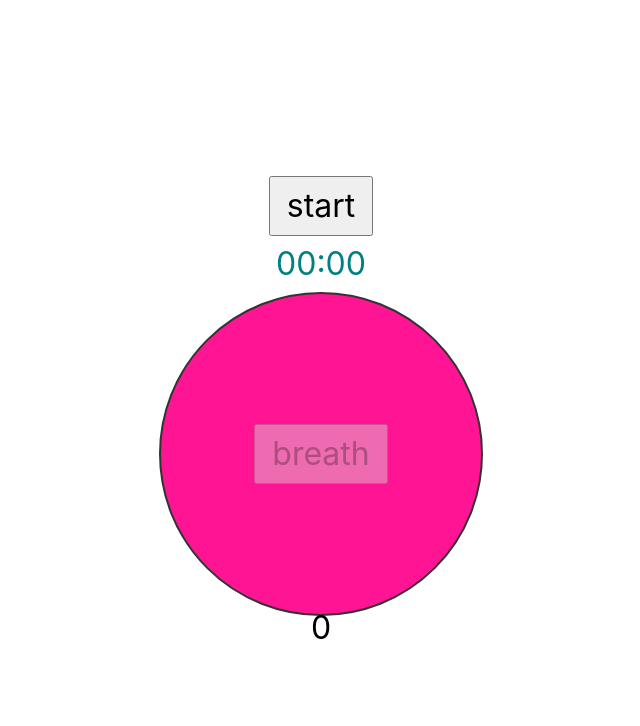
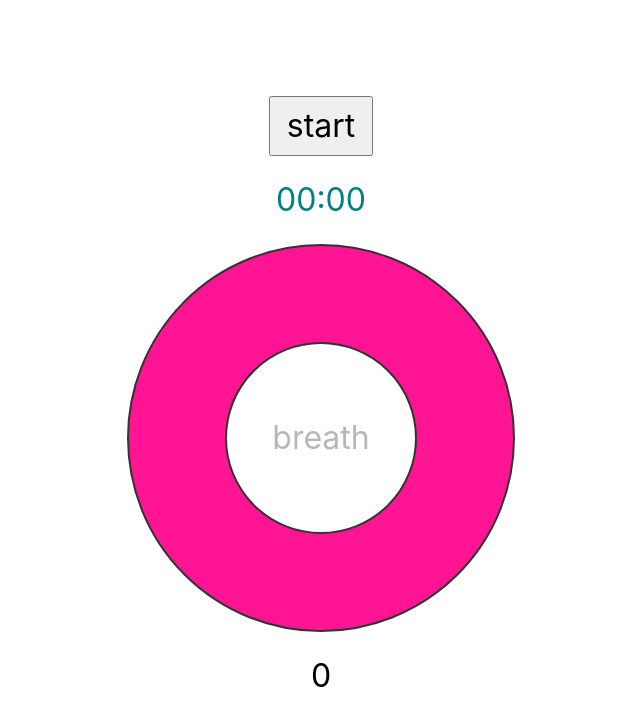
Before and after one commit to willemverbuyst/breath-tracker, a React (Vite) app: page / in a window 1280 px wide. Shown: the top 726 px of the page, without its empty margins (327-967 px from the left). Built offline with nearby package versions, Linux system fonts and the light colour scheme.

Commit message:
feat: use context to manage state

```diff
--- a/src/App.tsx
+++ b/src/App.tsx
@@ -1,10 +1,10 @@
 import './App.css'
-import Container from './components/Container'
+import { BreathContainer } from './components/Container'
 
 function App() {
   return (
     <div className="App">
-      <Container />
+      <BreathContainer />
     </div>
   )
 }
--- a/src/components/BreathButton.tsx
+++ b/src/components/BreathButton.tsx
@@ -1,13 +1,12 @@
+import { useContext } from 'react'
 import { TimerState } from '../types'
+import { ContainerContext } from './Container'
 import styles from './styles.module.css'
 
-export const BreathButton = ({
-  stateTimer,
-  handleClick,
-}: {
-  stateTimer: TimerState
-  handleClick: () => void
-}) => {
+export const BreathButton = () => {
+  const { stateTimer, handleClick } =
+    ContainerContext && useContext(ContainerContext)
+
   return (
     <div
       className={`${styles.container} ${
--- a/src/components/BreathCount.tsx
+++ b/src/components/BreathCount.tsx
@@ -1,3 +1,9 @@
-export const BreathCount = ({ count }: { count: number }) => {
-  return <div>{count}</div>
+import { useContext } from 'react'
+import { ContainerContext } from './Container'
+import styles from './styles.module.css'
+
+export const BreathCount = () => {
+  const { count } = useContext(ContainerContext)
+
+  return <div className={styles.count}>{count}</div>
 }
--- a/src/components/Clock.tsx
+++ b/src/components/Clock.tsx
@@ -1,7 +1,9 @@
-import { useEffect, useState } from 'react'
+import { useContext, useEffect, useState } from 'react'
+import { ContainerContext } from './Container'
 import styles from './styles.module.css'
 
-export const Clock = ({ num }: { num: number }) => {
+export const Clock = () => {
+  const { num } = useContext(ContainerContext)
   const [time, setTime] = useState('00:00')
 
   useEffect(() => {
--- a/src/components/Container.tsx
+++ b/src/components/Container.tsx
@@ -1,46 +1,115 @@
-import { useRef, useState } from 'react'
+import { createContext, useRef, useState, useMemo } from 'react'
 import { TimerState } from '../types'
 import { BreathButton } from './BreathButton'
 import { BreathCount } from './BreathCount'
 import { Clock } from './Clock'
 import { TimerButton } from './TimerButton'
 
-export default function Container() {
-  const [count, setCount] = useState(0)
-  const [duration, setDuration] = useState(0)
-  const [stateTimer, setStateTimer] = useState(TimerState.Start)
+interface Context {
+  count: number
+  num: number
+  stateTimer: TimerState
+  handleClick?: () => void
+  handleTimer?: () => void
+}
+
+const initialState = { count: 0, num: 0, stateTimer: TimerState.Start }
+
+export const ContainerContext = createContext<Context>(initialState)
+const { Provider } = ContainerContext
+
+const Container = ({ children }: { children: JSX.Element[] }) => {
+  const [containerState, setContainerState] = useState<{
+    count: number
+    num: number
+    stateTimer: TimerState
+  }>(initialState)
+
   const timer = useRef(0)
-
-  const handleClick = () => {
-    setCount((previous) => previous + 1)
-  }
-
   const startTimer = () => {
-    setStateTimer(TimerState.Stop)
+    setContainerState(
+      (previous) =>
+        previous && {
+          ...previous,
+          stateTimer: TimerState.Stop,
+        }
+    )
     timer.current = setInterval(() => {
-      setDuration((previous) => previous + 1)
+      setContainerState(
+        (previous) =>
+          previous && {
+            ...previous,
+            num: previous.num + 1,
+          }
+      )
     }, 1000)
   }
 
+  const handleClick = () => {
+    setContainerState(
+      (previous) =>
+        previous && {
+          ...previous,
+          count: previous.count + 1,
+        }
+    )
+  }
+
   const handleTimer = () => {
-    if (stateTimer === TimerState.Start) {
+    if (containerState.stateTimer === TimerState.Start) {
       startTimer()
-    } else if (stateTimer === TimerState.Stop) {
+    } else if (containerState.stateTimer === TimerState.Stop) {
       clearInterval(timer.current)
-      setStateTimer(TimerState.Reset)
+      setContainerState(
+        (previous) =>
+          previous && {
+            ...previous,
+            stateTimer: TimerState.Reset,
+          }
+      )
     } else {
-      setCount(0)
-      setDuration(0)
-      setStateTimer(TimerState.Start)
+      setContainerState(
+        (previous) =>
+          previous && {
+            ...previous,
+            count: 0,
+            num: 0,
+          }
+      )
+      setContainerState(
+        (previous) =>
+          previous && {
+            ...previous,
+            stateTimer: TimerState.Start,
+          }
+      )
     }
   }
 
+  const memoizedValue = useMemo(
+    () => ({ ...containerState, handleClick, handleTimer }),
+    [containerState, handleClick, handleTimer]
+  )
+
   return (
-    <div>
-      <TimerButton stateTimer={stateTimer} handleTimer={handleTimer} />
-      <Clock num={duration} />
-      <BreathButton stateTimer={stateTimer} handleClick={handleClick} />
-      <BreathCount count={count} />
-    </div>
+    <Provider value={memoizedValue}>
+      <div>{children}</div>
+    </Provider>
   )
 }
+
+Container.Clock = Clock
+Container.BreathButton = BreathButton
+Container.BreathCount = BreathCount
+Container.TimerButton = TimerButton
+
+export const BreathContainer = () => {
+  return (
+    <Container>
+      <Container.TimerButton />
+      <Container.Clock />
+      <Container.BreathButton />
+      <Container.BreathCount />
+    </Container>
+  )
+}
--- a/src/components/TimerButton.tsx
+++ b/src/components/TimerButton.tsx
@@ -1,11 +1,8 @@
-import { TimerState } from '../types'
+import { useContext } from 'react'
+import { ContainerContext } from './Container'
 
-export const TimerButton = ({
-  stateTimer,
-  handleTimer,
-}: {
-  stateTimer: TimerState
-  handleTimer: () => void
-}) => {
+export const TimerButton = () => {
+  const { stateTimer, handleTimer } = useContext(ContainerContext)
+
   return <button onClick={handleTimer}>{stateTimer}</button>
 }
--- a/src/components/styles.module.css
+++ b/src/components/styles.module.css
@@ -1,6 +1,6 @@
 .container {
-  width: 10rem;
-  height: 10rem;
+  width: 12rem;
+  height: 12rem;
   background-color: #00bfff;
   border-radius: 50%;
   display: flex;
@@ -14,6 +14,21 @@
 }
 
 .clock {
-  padding: 0.5rem;
+  padding: 1rem;
   color: #008080;
 }
+
+.count {
+  padding: 1rem;
+}
+
+.button {
+  width: 6rem;
+  height: 6rem;
+  background-color: #fff;
+  border-radius: 50%;
+  display: flex;
+  justify-content: center;
+  align-items: center;
+  border: 2px solid #333;
+}
```
Also changed, not shown: src/hooks/useAnimation.tsx (added, +11 -0 lines).
